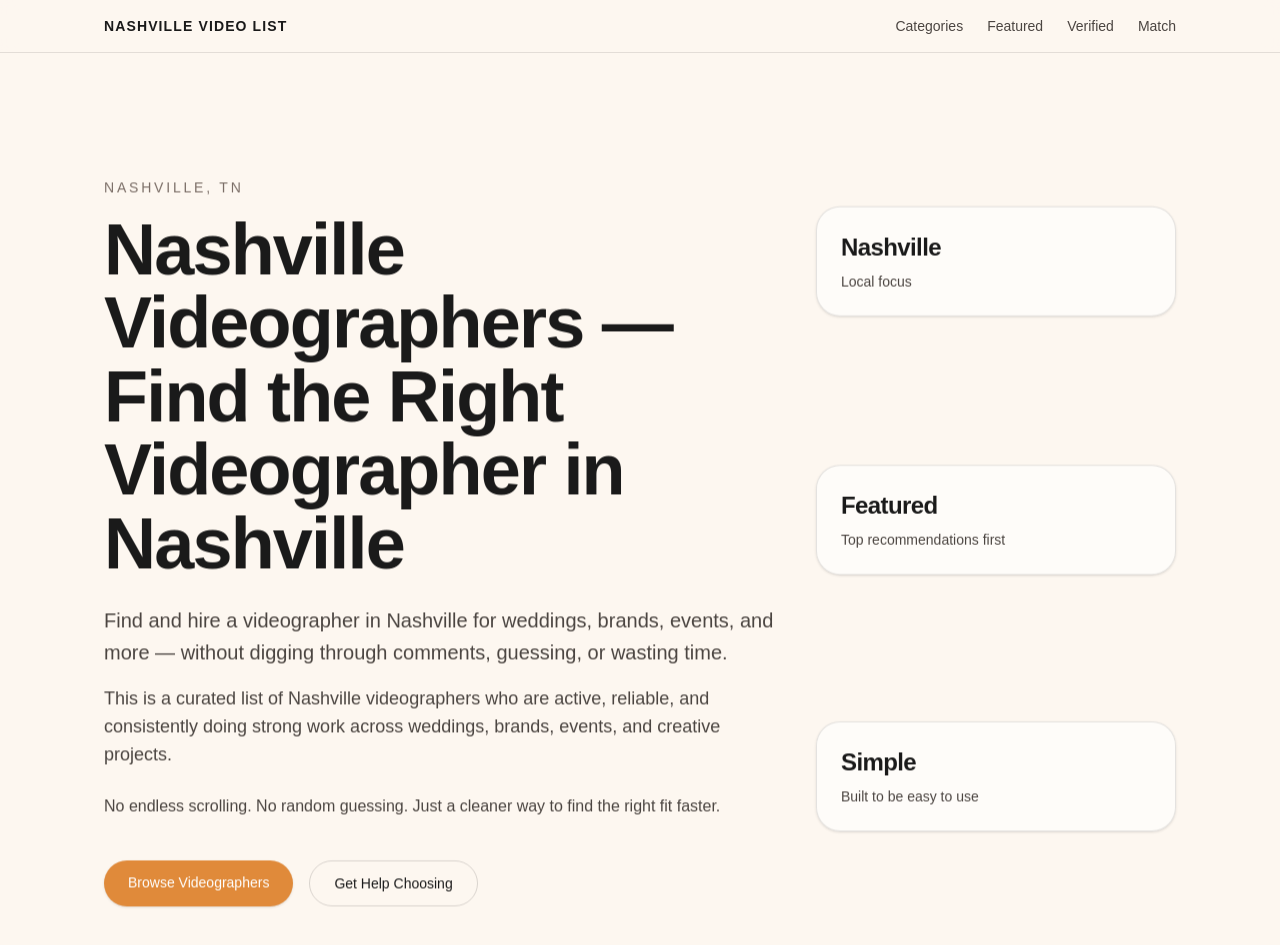
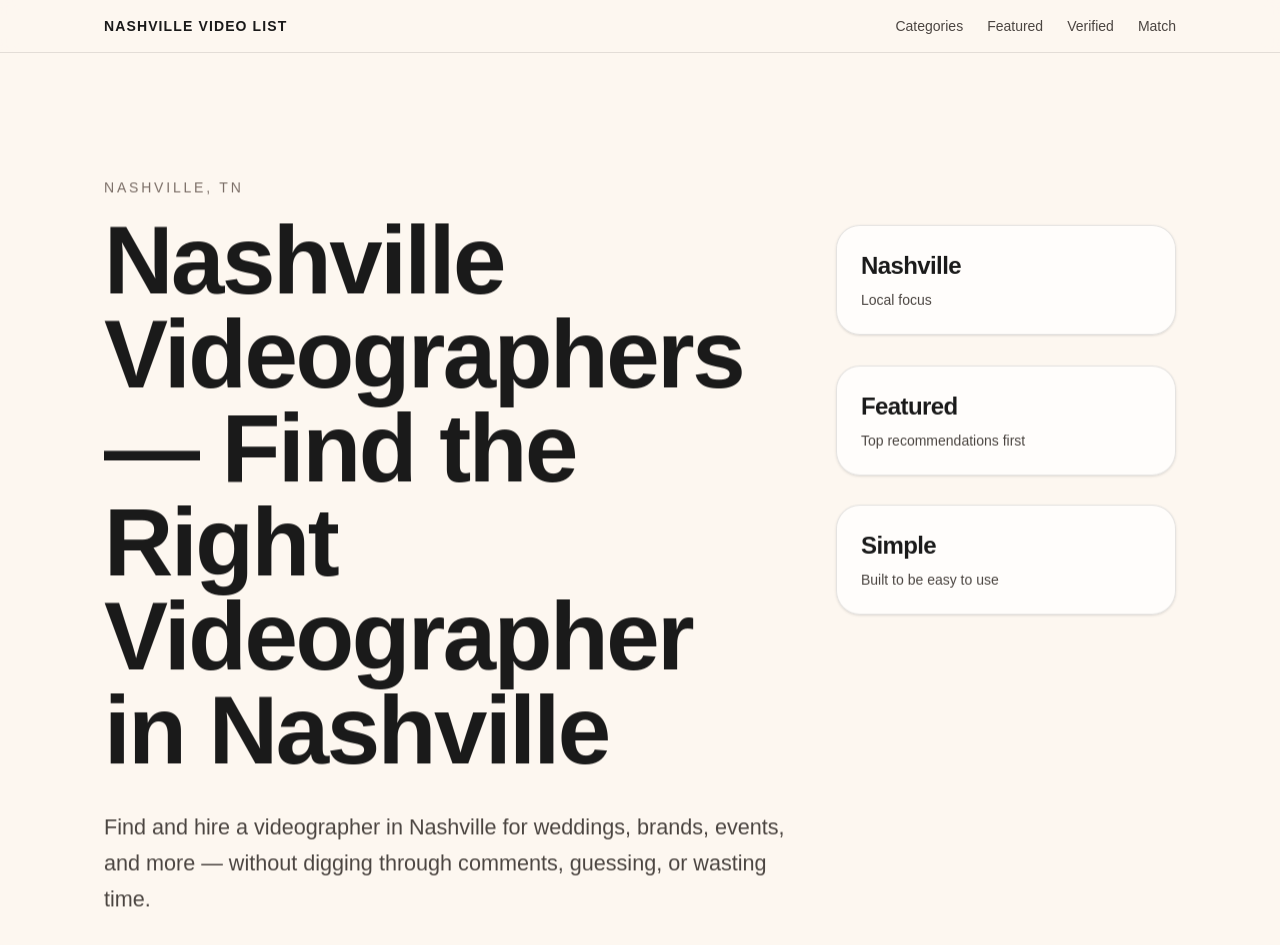
Before and after one commit to thespotlouisvilleky-hue/nashville-video-list, a Next.js app: page / in a window 1280 px wide. Shown: the top 945 px of the page. Built offline with nearby package versions, Linux system fonts and the light colour scheme.

Commit message:
Group featured videographers by category

```diff
--- a/app/layout.tsx
+++ b/app/layout.tsx
@@ -13,8 +13,32 @@ const geistMono = Geist_Mono({
 });
 
 export const metadata: Metadata = {
-  title: "Create Next App",
-  description: "Generated by create next app",
+  title: 'Nashville Videographers | Find the Right Videographer in Nashville',
+  description:
+    'Find Nashville videographers for weddings, brands, events, music videos, and more. Browse a curated list or get matched with the right videographer in Nashville.',
+  keywords: [
+    'Nashville videographers',
+    'videographer Nashville',
+    'find a videographer Nashville',
+    'hire videographer Nashville',
+    'wedding videographer Nashville',
+    'brand videographer Nashville',
+    'event videographer Nashville',
+    'music video videographer Nashville',
+  ],
+  openGraph: {
+    title: 'Nashville Videographers | Find the Right Videographer in Nashville',
+    description:
+      'Find Nashville videographers for weddings, brands, events, music videos, and more. Browse a curated list or get matched with the right videographer in Nashville.',
+    type: 'website',
+    locale: 'en_US',
+  },
+  twitter: {
+    card: 'summary_large_image',
+    title: 'Nashville Videographers | Find the Right Videographer in Nashville',
+    description:
+      'Find Nashville videographers for weddings, brands, events, music videos, and more. Browse a curated list or get matched with the right videographer in Nashville.',
+  },
 };
 
 export default function RootLayout({
--- a/app/page.tsx
+++ b/app/page.tsx
@@ -312,24 +312,24 @@ export default function Home() {
         </div>
       </header>
 
-      <section id="top" className="mx-auto max-w-6xl px-6 py-16 md:px-10 md:py-20">
-        <div className="grid items-end gap-14 lg:grid-cols-[minmax(0,1.1fr)_360px] lg:gap-10">
-          <Reveal className="max-w-4xl" delay={40}>
+      <section id="top" className="mx-auto max-w-6xl px-6 py-14 md:px-10 md:py-18 lg:py-20">
+        <div className="grid items-start gap-12 lg:grid-cols-[minmax(0,1fr)_320px] lg:gap-12 xl:grid-cols-[minmax(0,1.02fr)_340px]">
+          <Reveal className="max-w-[760px]" delay={40}>
             <Parallax speed={0.016}>
               <p className="mb-4 text-sm uppercase tracking-[0.2em] text-[#7a6d66]">Nashville, TN</p>
-              <h1 className="max-w-5xl text-4xl font-semibold leading-[1.02] tracking-tight md:text-7xl">
+              <h1 className="max-w-[9.5ch] text-[3.4rem] font-semibold leading-[0.98] tracking-tight md:text-[4.6rem] lg:text-[5.4rem] xl:text-[6rem]">
                 Nashville Videographers — Find the Right Videographer in Nashville
               </h1>
-              <p className="mt-6 max-w-2xl text-lg leading-8 text-[#4b4541] md:text-xl">
+              <p className="mt-8 max-w-[720px] text-lg leading-8 text-[#4b4541] md:text-[1.35rem] md:leading-9">
                 Find and hire a videographer in Nashville for weddings, brands, events, and more — without digging through comments, guessing, or wasting time.
               </p>
-              <p className="mt-4 max-w-2xl text-base leading-7 text-[#4b4541] md:text-lg">
+              <p className="mt-5 max-w-[700px] text-base leading-8 text-[#4b4541] md:text-[1.08rem]">
                 This is a curated list of Nashville videographers who are active, reliable, and consistently doing strong work across weddings, brands, events, and creative projects.
               </p>
-              <p className="mt-6 max-w-2xl text-base leading-7 text-[#4b4541]">
+              <p className="mt-8 max-w-[700px] text-[0.98rem] leading-7 text-[#4b4541]">
                 No endless scrolling. No random guessing. Just a cleaner way to find the right fit faster.
               </p>
-              <div className="mt-10 flex flex-wrap gap-4">
+              <div className="mt-10 flex flex-wrap gap-4 lg:mt-12">
                 <a
                   href="#categories"
                   className="rounded-full px-6 py-3 text-sm font-medium text-white shadow-sm transition hover:brightness-105 hover:shadow-md"
@@ -347,11 +347,11 @@ export default function Home() {
             </Parallax>
           </Reveal>
 
-          <div className="grid gap-4 self-stretch">
+          <div className="grid gap-4 self-start lg:pt-4">
             {stats.map((item, index) => (
               <Reveal key={item.label} delay={180 + index * 90}>
                 <Parallax speed={0.024 + index * 0.006}>
-                  <div className="rounded-3xl border border-black/10 bg-white/60 p-6 shadow-sm">
+                  <div className="rounded-3xl border border-black/10 bg-white/70 p-6 shadow-sm backdrop-blur-[2px]">
                     <p className="text-2xl font-semibold tracking-tight">{item.value}</p>
                     <p className="mt-2 text-sm text-[#4b4541]">{item.label}</p>
                   </div>
```
